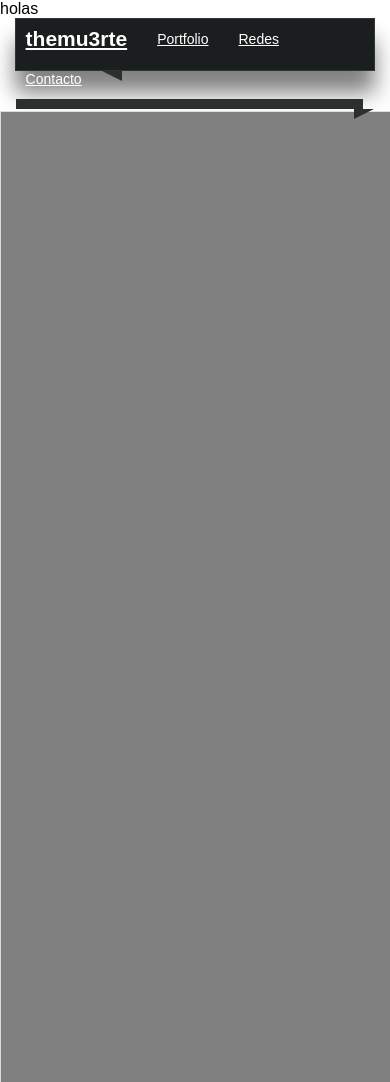
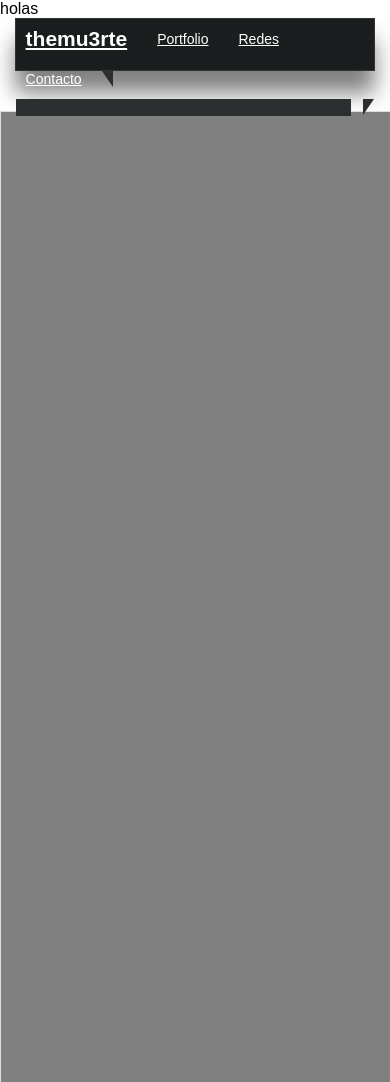
Before and after one commit to themuerte/cs50w-project0, a website: page index.html in a window 390 px wide. Shown: the top 1082 px of the page. Drawn offline with Linux system fonts and the light colour scheme.

Commit message:
🚧:recycle: -responsive nav_bar

```diff
--- a/styles/style.scss
+++ b/styles/style.scss
@@ -4,7 +4,7 @@ $display-nav-bar: block;
 
 %efecto-3d{
     display: block;
-    border-top: 10px solid $color-shadow;
+    border-top: 2vh solid $color-shadow;
 }
 
 *{
@@ -22,7 +22,7 @@ header{
 
         nav{
         width: 92vw;
-        height:6vh ;
+        height: 6vh;
         margin: 0 auto;
         background-color: $color-hyf;
         border: 1px solid #333333;
@@ -53,6 +53,7 @@ header{
             }
         }
     }
+    //efecto 3d pendiente de revision
     #barra{
         width: 92vw;
         margin: 0 auto;
@@ -60,18 +61,18 @@ header{
 
         #esquina_izquierda{
             @extend %efecto-3d;
-            border-left: 20px solid transparent;
+            border-left: 3vw solid transparent;
             float: left;
         }
         #esquina_derecha{
             @extend %efecto-3d;
-            border-right: 20px solid transparent;
+            border-right: 3vw solid transparent;
             float: right;
         }
         #relleno{
             display: block;
-            width: 89.05vw;
-            height: 10px;
+            width: 86vw;
+            height: 2vh;
             background-color: $color-shadow;
             float: left;
         }
```
Also changed, not shown: styles/style.css, 1 other file.
